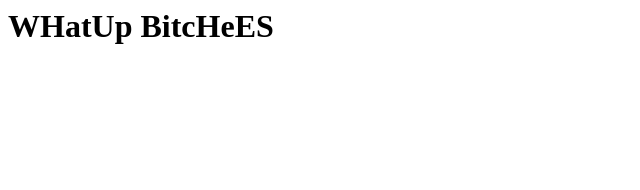
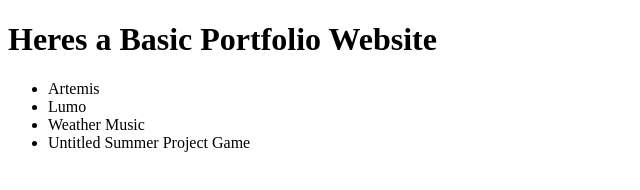
Before and after one commit to Busopp/bosco.github.io, a plain HTML site: page index.html in a window 1280 px wide. Shown: the whole page, without its empty margins (0-640 px from the left). Drawn offline with Linux system fonts and the light colour scheme.

Commit message:
Make it a portfolio

```diff
--- a/index.html
+++ b/index.html
@@ -1 +1,16 @@
-<h1> WHatUp BitcHeES</h1>
+<!DOCTYPE html>
+<head>
+    <title></title>
+</head>
+<body>
+    <h1>Heres a Basic Portfolio Website</h1>
+    <ul>
+        <li>Artemis</li>
+        <li>Lumo</li>
+        <li>Weather Music</li>
+        <li>Untitled Summer Project Game</li>
+    </ul>
+
+
+</body>
+</html>
```
